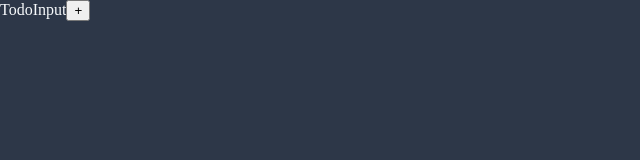
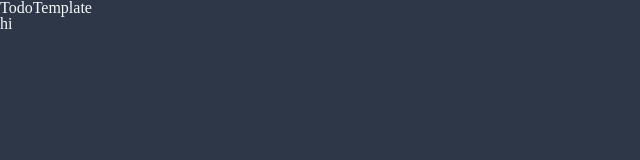
Before and after one commit to turtle601/to-do-to-do, a React (Create React App) app in the folder front/: page / in a window 1280 px wide. Shown: the top 160 px of the page, without its empty margins (0-640 px from the left). Built offline with nearby package versions, Linux system fonts and the light colour scheme.

Commit message:
feat : TodoTemplate 컴포넌트 구현 #6

```diff
--- a/front/src/App.tsx
+++ b/front/src/App.tsx
@@ -14,7 +14,7 @@ const App = () => {
   return (
     <ThemeProvider theme={theme}>
       <GlobalStyle />
-      <TodoTemplate />
+      <TodoTemplate>hi</TodoTemplate>
     </ThemeProvider>
   );
 };
--- a/front/src/components/TodoTemplate.tsx
+++ b/front/src/components/TodoTemplate.tsx
@@ -1,15 +1,11 @@
 import React from 'react';
-import { useDarkMode } from '../hooks/useDarkMode';
+import { ChildrenProps } from '../types/type.props';
 
-const TodoTemplate = () => {
-  const [theme, setTheme] = useDarkMode();
-
+const TodoTemplate = ({ children }: ChildrenProps) => {
   return (
     <>
-      TodoInput
-      <button type="button" onClick={setTheme}>
-        +
-      </button>
+      <div>TodoTemplate</div>
+      <div>{children}</div>
     </>
   );
 };
--- /dev/null
+++ b/front/src/types/type.props.ts
@@ -0,0 +1,3 @@
+export interface ChildrenProps {
+  children: React.ReactChild;
+}
```
